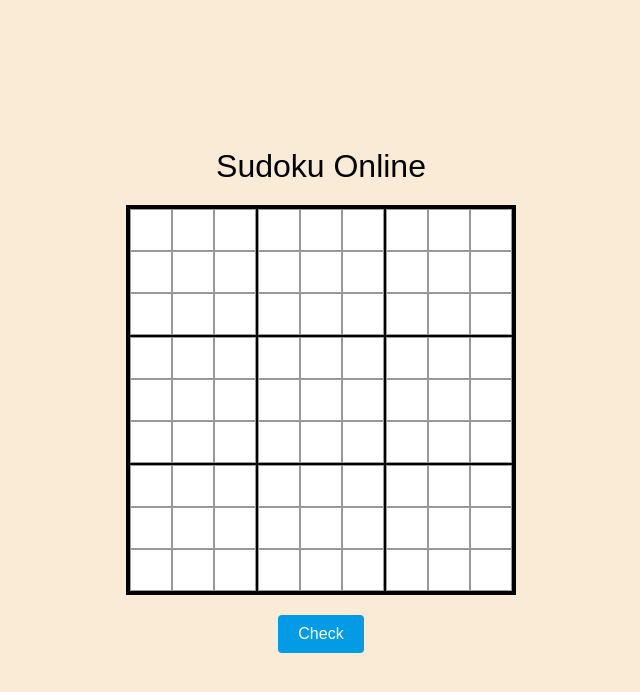
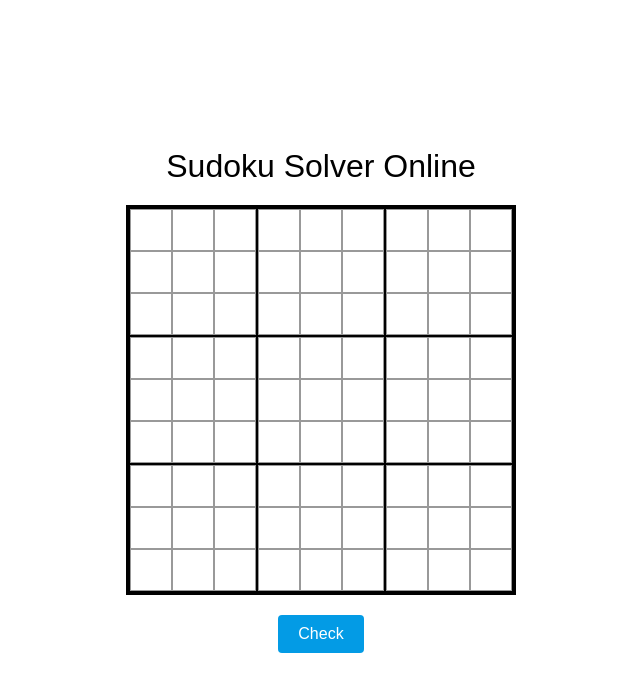
Before and after one commit to thartet/sudoku_online_thartet.github.io, a plain HTML site: page index.html in a window 1280 px wide. Shown: the whole page, without its empty margins (319-959 px from the left). Drawn offline with Linux system fonts and the light colour scheme.

Commit message:
Finished product

```diff
--- a/index.html
+++ b/index.html
@@ -9,7 +9,7 @@
 </head>
 
 <body>
-    <h1>Sudoku Online</h1>
+    <h1>Sudoku Solver Online</h1>
     <div class="sudoku-cont">
         <table>
             <tbody id="sudoku-grid">
--- a/sudoku.css
+++ b/sudoku.css
@@ -6,7 +6,7 @@
 body{
     font-family: Arial, Helvetica, sans-serif;
     text-align: center;
-    background: #faebd7;
+    background: #fff;
     display: flex;
     align-items: center;
     justify-content: center;
```
Also changed, not shown: 1 other file.
